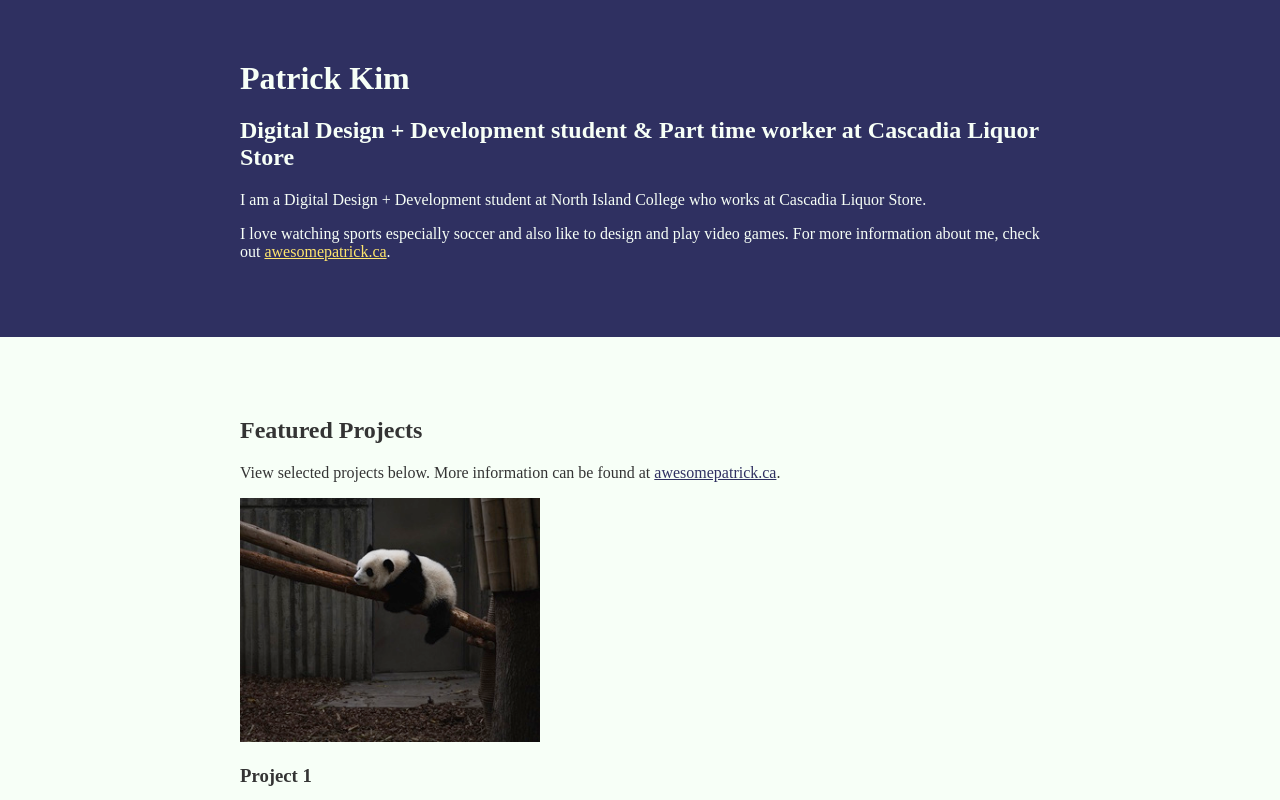
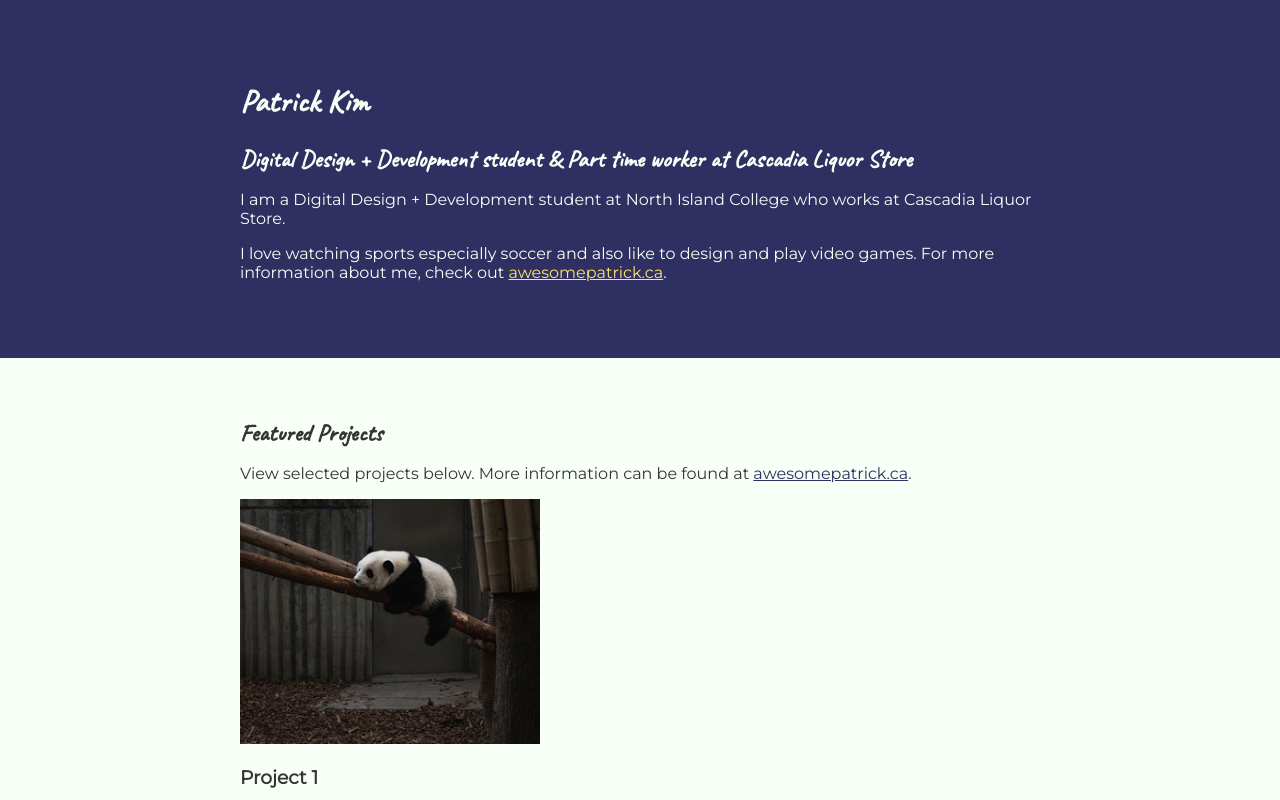
Before and after one commit to nic-dgl203-2021FA/assignment1a-HoyoungPatrickKim, a plain HTML site: page index.html in a window 1280 px wide. Shown: the top 800 px of the page. Drawn offline with Linux system fonts and the light colour scheme.

Commit message:
Add Google Fonts

```diff
--- a/index.html
+++ b/index.html
@@ -4,6 +4,9 @@
     <meta charset="UTF-8">
     <meta name="viewport" content="width=device-width, initial-scale=1.0">
     <title>Patrick Kim Website</title>
+    <link rel="preconnect" href="https://fonts.googleapis.com">
+    <link rel="preconnect" href="https://fonts.gstatic.com" crossorigin>
+    <link href="https://fonts.googleapis.com/css2?family=Caveat&family=Montserrat&display=swap" rel="stylesheet">
     <link rel="stylesheet" href="styles.css">
   </head>
   <body>
--- a/styles.css
+++ b/styles.css
@@ -11,10 +11,17 @@ https://coolors.co/f7fff7-343434-2f3061-ffe66d-a1c6d7
 
 /*Global Styles
 -----------------------------------*/
+html {
+    box-sizing: border-box;
+}
+*, *:before, *:after {
+    box-sizing: inherit;
+}
 body {
     color: #343434;
     margin: 0;
     padding: 0;
+    font-family: 'Montserrat', sans-serif;
 }
 img {
     width: 300px;
@@ -25,8 +32,11 @@ a {
 a:hover {
     text-decoration: none;
 }
-h1{
+h2 {
     margin: 0;
+}
+h1, h2 {
+    font-family: 'Caveat', cursive;
 }
 .content-wrap {
     width: 800px;
```
